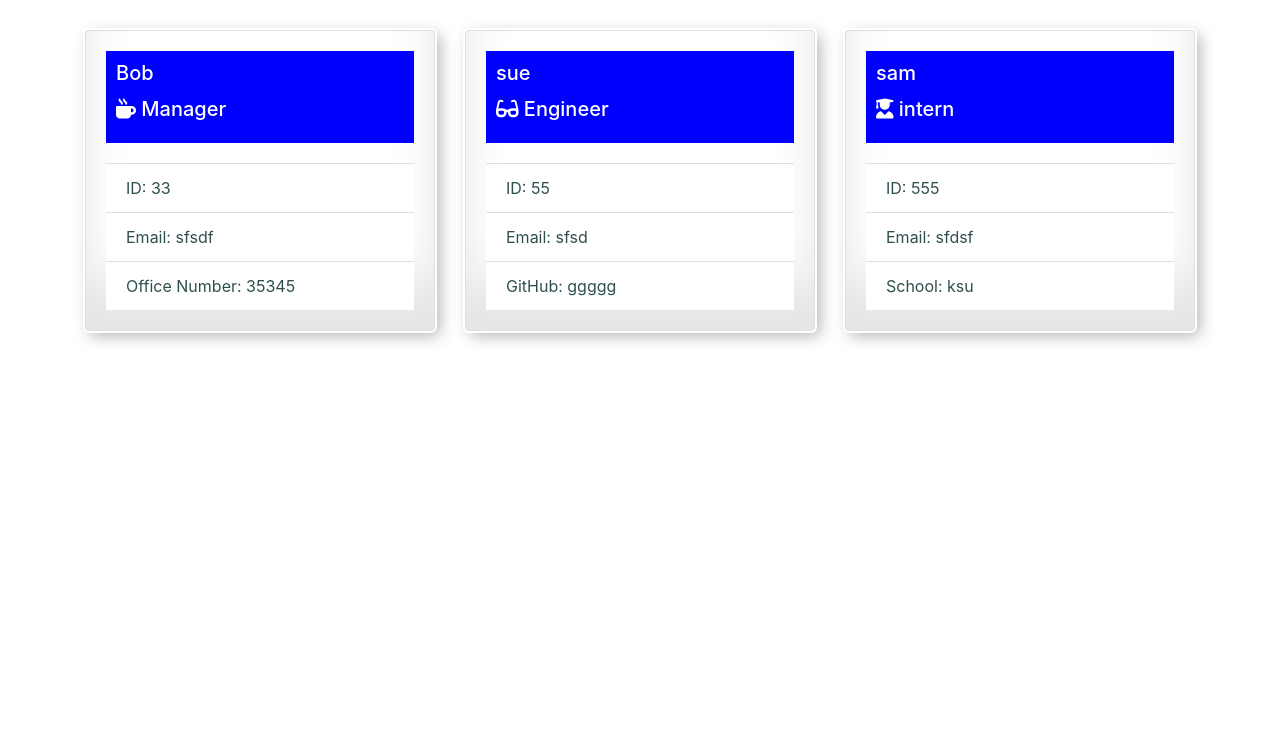
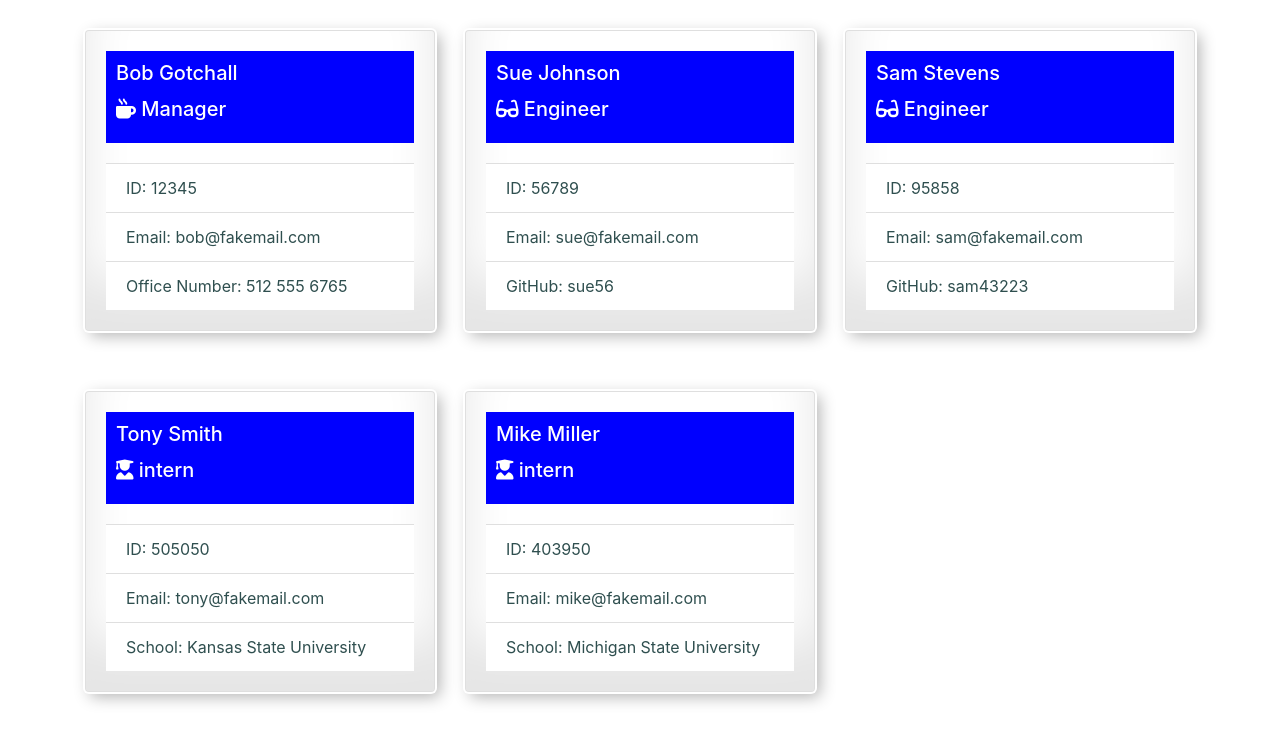
Before and after one commit to bgotchall/team_profile_generator, a website: page output/index.html in a window 1280 px wide. Drawn offline with nearby package versions, Linux system fonts and the light colour scheme.

Commit message:
adding sample output

```diff
--- a/output/index.html
+++ b/output/index.html
@@ -32,7 +32,7 @@
     <link rel="stylesheet" type="text/css" href="../Assets/normalize.css" />
     <link rel="stylesheet" type="text/css" href="../Assets/style.css" />
     <script src="https://kit.fontawesome.com/65a0dc72d3.js" crossorigin="anonymous"></script>
-    <title>Prototype Project Files</title>
+    <title>Team Profile Generator</title>
     <link rel="shortcut icon" href="./programming.png" />
   </head>
 
@@ -45,16 +45,16 @@
 <div class="card">
   <div class="card-body">
     <div class="card-top">
-      <h5 class="card-title">Bob</h5>
+      <h5 class="card-title">Bob Gotchall</h5>
       <h5 class="card-title">
         <i class="fas fa-mug-hot"></i> Manager
       </h5>
     </div>
 
     <ul class="list-group list-group-flush">
-      <li class="list-group-item">ID: 33</li>
-      <li class="list-group-item">Email: sfsdf</li>
-      <li class="list-group-item">Office Number: 35345</li>
+      <li class="list-group-item">ID: 12345</li>
+      <li class="list-group-item">Email: bob@fakemail.com</li>
+      <li class="list-group-item">Office Number: 512 555 6765</li>
     </ul>
   </div>
   </div>
@@ -62,16 +62,33 @@
     <div class="card">
       <div class="card-body">
         <div class="card-top">
-          <h5 class="card-title">sue</h5>
+          <h5 class="card-title">Sue Johnson</h5>
           <h5 class="card-title">
           <i class="fas fa-glasses"></i> Engineer
           </h5>
         </div>
 
         <ul class="list-group list-group-flush">
-          <li class="list-group-item">ID: 55</li>
-          <li class="list-group-item">Email: sfsd</li>
-          <li class="list-group-item">GitHub: ggggg</li>
+          <li class="list-group-item">ID: 56789</li>
+          <li class="list-group-item">Email: sue@fakemail.com</li>
+          <li class="list-group-item">GitHub: sue56</li>
+        </ul>
+      </div>
+      </div>
+    </div><div  class="col-sm-4">
+    <div class="card">
+      <div class="card-body">
+        <div class="card-top">
+          <h5 class="card-title">Sam Stevens</h5>
+          <h5 class="card-title">
+          <i class="fas fa-glasses"></i> Engineer
+          </h5>
+        </div>
+
+        <ul class="list-group list-group-flush">
+          <li class="list-group-item">ID: 95858</li>
+          <li class="list-group-item">Email: sam@fakemail.com</li>
+          <li class="list-group-item">GitHub: sam43223</li>
         </ul>
       </div>
       </div>
@@ -79,16 +96,33 @@
         <div class="card">
           <div class="card-body">
             <div class="card-top">
-              <h5 class="card-title">sam</h5>
+              <h5 class="card-title">Tony Smith</h5>
               <h5 class="card-title">
               <i class="fas fa-user-graduate"></i> intern
               </h5>
             </div>
 
             <ul class="list-group list-group-flush">
-              <li class="list-group-item">ID: 555</li>
-              <li class="list-group-item">Email: sfdsf</li>
-              <li class="list-group-item">School: ksu</li>
+              <li class="list-group-item">ID: 505050</li>
+              <li class="list-group-item">Email: tony@fakemail.com</li>
+              <li class="list-group-item">School: Kansas State University</li>
+            </ul>
+          </div>
+          </div>
+        </div><div  class="col-sm-4">
+        <div class="card">
+          <div class="card-body">
+            <div class="card-top">
+              <h5 class="card-title">Mike Miller</h5>
+              <h5 class="card-title">
+              <i class="fas fa-user-graduate"></i> intern
+              </h5>
+            </div>
+
+            <ul class="list-group list-group-flush">
+              <li class="list-group-item">ID: 403950</li>
+              <li class="list-group-item">Email: mike@fakemail.com</li>
+              <li class="list-group-item">School: Michigan State University</li>
             </ul>
           </div>
           </div>
```
Also changed, not shown: Assets/sample_output.JPG (added).
